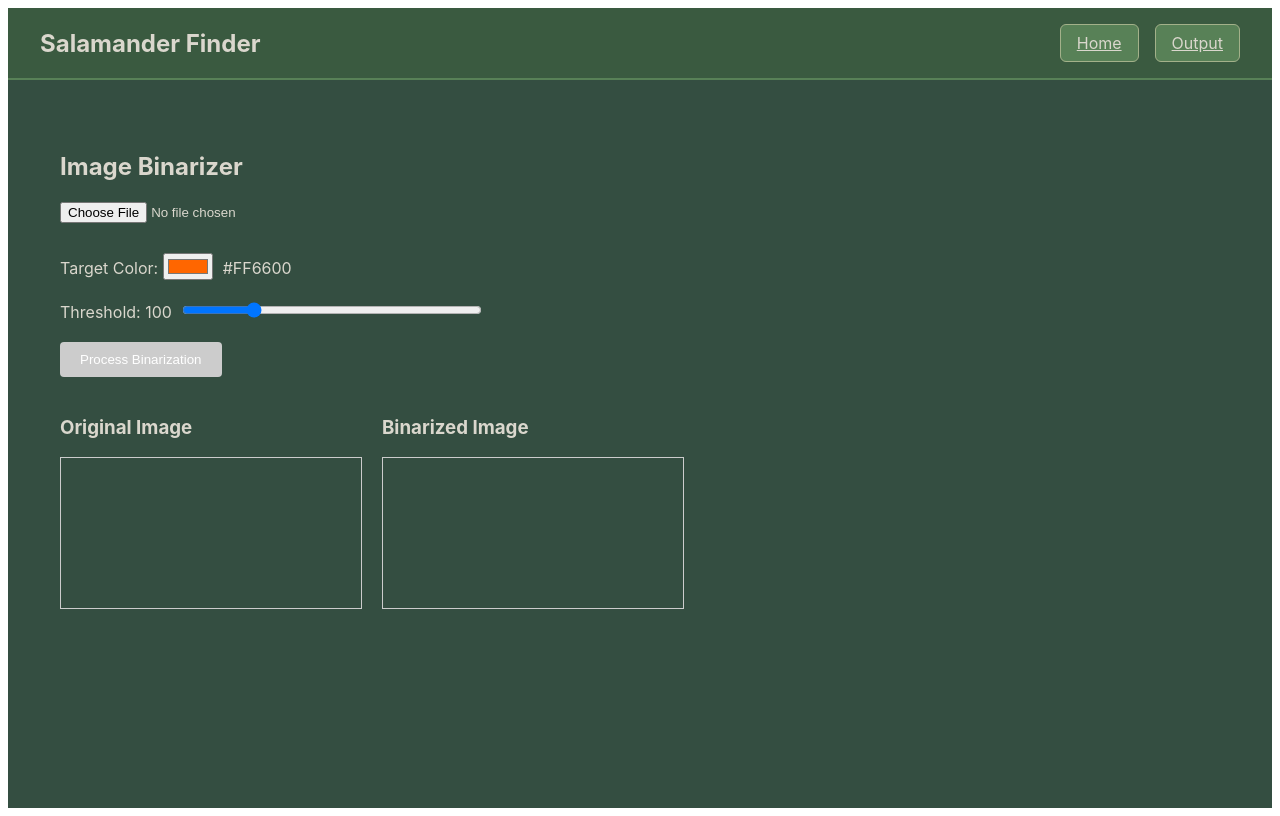
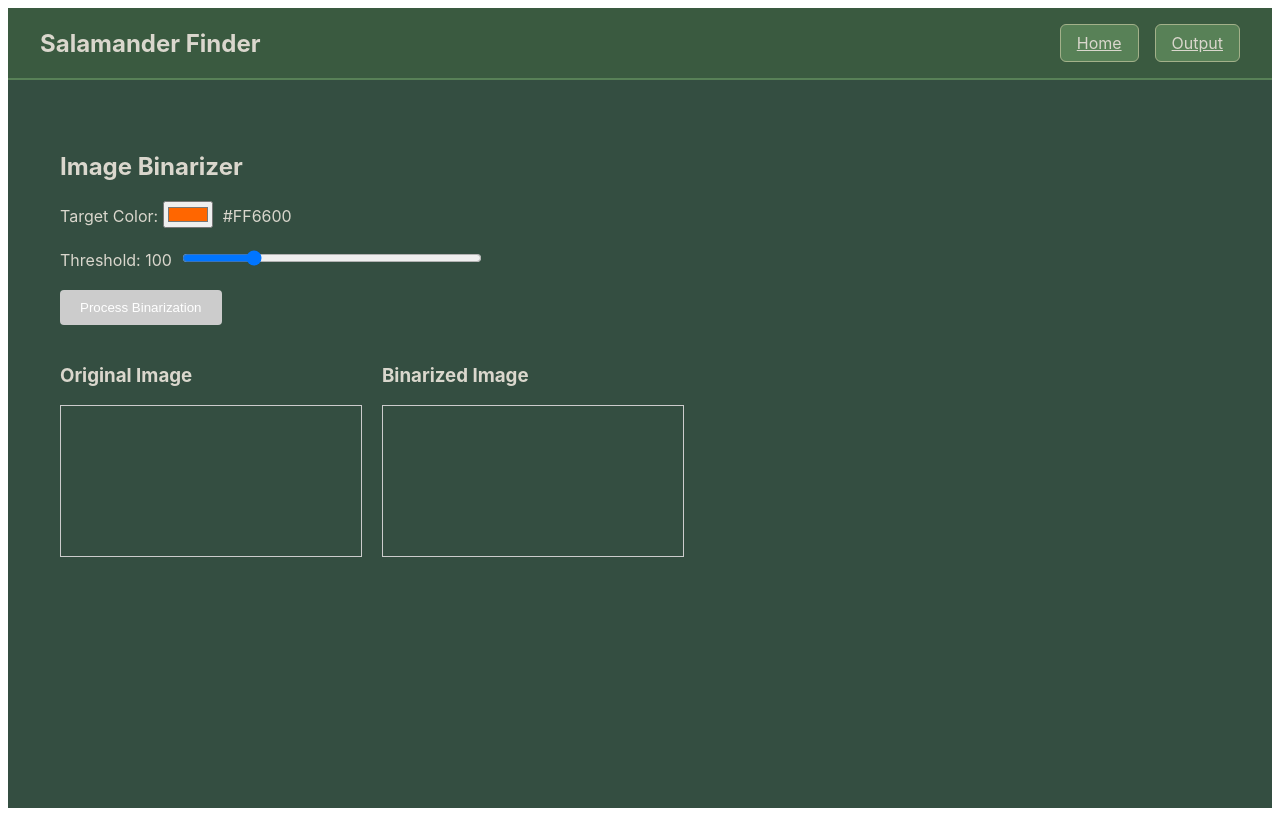
Before and after one commit to Butenkite/Front-End-Salamander, a Next.js app: page /edit in a window 1280 px wide. Built offline with nearby package versions, Linux system fonts and the light colour scheme.

Commit message:
fetching image from API

```diff
--- a/app/edit/BinarizerComponent.tsx
+++ b/app/edit/BinarizerComponent.tsx
@@ -3,19 +3,32 @@
 import { useRef, useState, useEffect } from 'react';
 import { binarizeImage } from './imageBinarizerUtils';
 
-export default function ImageBinarizer() {
+interface ImageBinarizerProps {
+  videoName?: string;
+}
+
+export default function ImageBinarizer({ videoName }: ImageBinarizerProps) {
   const canvasRef = useRef<HTMLCanvasElement>(null);
   const outputCanvasRef = useRef<HTMLCanvasElement>(null);
   const [targetColor, setTargetColor] = useState('#FF6600'); // Default orange color
   const [threshold, setThreshold] = useState(100);
   const [imageLoaded, setImageLoaded] = useState(false);
 
-  const handleImageUpload = (e: React.ChangeEvent<HTMLInputElement>) => {
-    const file = e.target.files?.[0];
-    if (!file) return;
+  // Fetch image from API on component mount
+  useEffect(() => {
+    if (!videoName) return;
 
-    const reader = new FileReader();
-    reader.onload = (event) => {
+    const loadImage = async () => {
+      try {
+        const res = await fetch(`/api/thumbnail/${videoName}`);
+        if (!res.ok) {
+          console.error('Failed to fetch thumbnail');
+          return;
+        }
+
+        const blob = await res.blob();
+        const imageUrl = URL.createObjectURL(blob);
+
         const img = new Image();
         img.onload = () => {
           const canvas = canvasRef.current;
@@ -28,11 +41,16 @@ export default function ImageBinarizer() {
 
           ctx.drawImage(img, 0, 0);
           setImageLoaded(true);
+          URL.revokeObjectURL(imageUrl);
         };
-      img.src = event.target?.result as string;
+        img.src = imageUrl;
+      } catch (error) {
+        console.error('Error loading thumbnail:', error);
+      }
     };
-    reader.readAsDataURL(file);
-  };
+
+    loadImage();
+  }, [videoName]);
 
   const processBinarization = () => {
     const canvas = canvasRef.current;
@@ -56,17 +74,8 @@ export default function ImageBinarizer() {
   };
 
   return (
-    // be ready to remove this once we have the image thumbnail working
     <div style={{ padding: '20px' }}>
       <h2>Image Binarizer</h2>
-      <div style={{ marginBottom: '20px' }}>
-        <input
-          type="file"
-          accept="image/*"
-          onChange={handleImageUpload}
-          style={{ marginBottom: '10px' }}
-        />
-      </div>
 
       <div style={{ marginBottom: '20px' }}>
         <label>
--- a/app/edit/page.tsx
+++ b/app/edit/page.tsx
@@ -1,6 +1,7 @@
 "use client";
+
 import { useSearchParams } from 'next/navigation';
-import React, { useState } from 'react';
+import React, { useState, useEffect } from 'react';
 import "./edit.css"
 import Link from "next/link";
 import ImageBinarizer from './BinarizerComponent';
@@ -23,7 +24,7 @@ export default function Page() {
       </nav>
 
       <section className="content-layout-2">
-        <ImageBinarizer />
+        <ImageBinarizer videoName={video || undefined} />
       </section>
     </main>
   );
```
Lines whose indentation alone changed are shown as unchanged.
